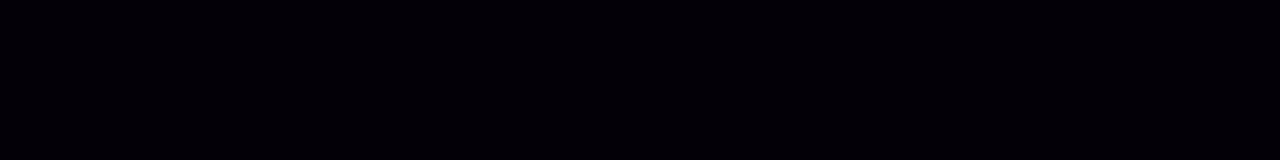
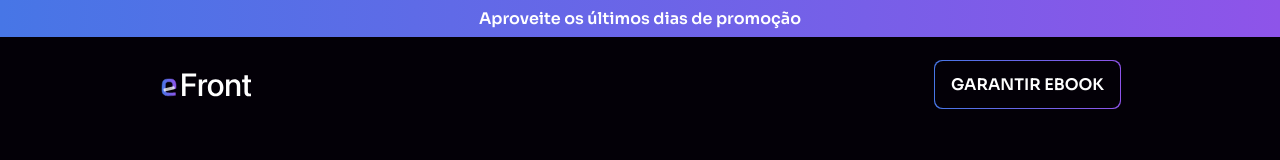
Before and after one commit to dopeeycode/challenge-EFront, a plain HTML site: page index.html in a window 1280 px wide. Drawn offline with nearby package versions, Linux system fonts and the light colour scheme; files that its build step writes are made by us from their sources.

Commit message:
criação do header

```diff
--- a/index.html
+++ b/index.html
@@ -15,7 +15,11 @@
 
 <body>
 </body>
-
+    <div class="before_header">Aproveite os últimos dias de promoção</div>
+    <header class="container">
+        <img src="/App/images/logo_efront.svg" alt="">
+        <a href="">GARANTIR EBOOK</a>
+    </header>
 </html>
 
 
```
